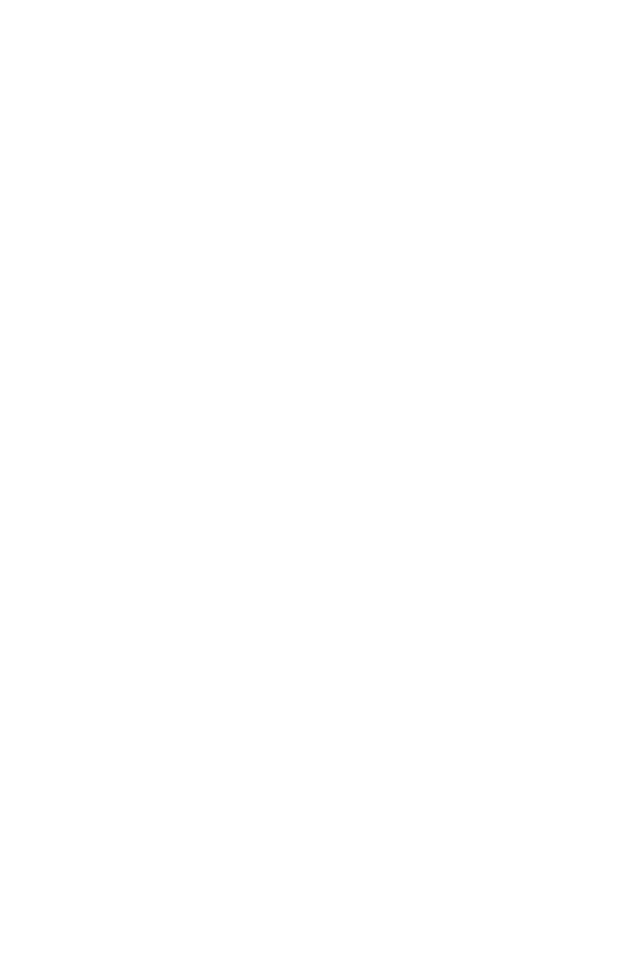
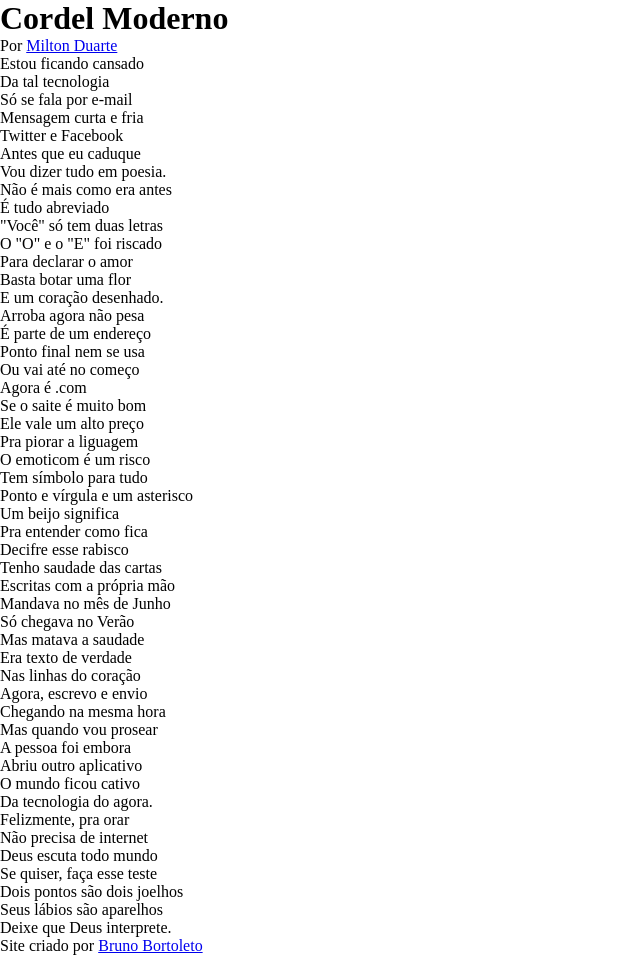
Before and after one commit to BrunoBortoleto06/projeto-cordel, a plain HTML site: page index.html in a window 1280 px wide. Shown: the whole page, without its empty margins (0-640 px from the left). Before the commit the page ends 800 px from the top, so only its background shows below. Drawn offline with Linux system fonts and the light colour scheme.

Commit message:
base do projeto

```diff
--- a/index.html
+++ b/index.html
@@ -3,13 +3,99 @@
 <head>
     <meta charset="UTF-8">
     <meta name="viewport" content="width=device-width, initial-scale=1.0">
+    <link rel="stylesheet" href="style.css">
     <title>projeto-cordel</title>
-
-    <link rel="stylesheet" href="style.css">
-
 </head>
 
 <body>
+    <header>
+        <h1>Cordel Moderno</h1>
+        <p> Por <a href="https://www.recantodasletras.com.br/poesias/3186743" target="_blank">Milton Duarte</a></p>
+    </header>
+
+    <section>
+        <p>
+            Estou ficando cansado<br>
+            Da tal tecnologia<br>
+            Só se fala por e-mail<br>
+            Mensagem curta e fria<br>
+            Twitter e Facebook<br>
+            Antes que eu caduque<br>
+            Vou dizer tudo em poesia.
+        </p>
+    </section>
+
+    <section>
+        <p>
+            Não é mais como era antes<br>
+            É tudo abreviado<br>
+            "Você" só tem duas letras<br>
+            O "O" e o "E" foi riscado<br>
+            Para declarar o amor<br>
+            Basta botar uma flor<br>
+            E um coração desenhado.
+        </p>
+    </section>
+
+    <section>
+        <p>
+            Arroba agora não pesa<br>
+            É parte de um endereço<br>
+            Ponto final nem se usa<br>
+            Ou vai até no começo<br>
+            Agora é .com<br>
+            Se o saite é muito bom<br>
+            Ele vale um alto preço
+        </p>
+
+        <p>
+            Pra piorar a liguagem<br>
+            O emoticom é um risco<br>
+            Tem símbolo para tudo<br>
+            Ponto e vírgula e um asterisco<br>
+            Um beijo significa<br>
+            Pra entender como fica<br>
+            Decifre esse rabisco
+        </p>
+    </section>
+
+    <section>
+        <p>
+            Tenho saudade das cartas<br>
+            Escritas com a própria mão<br>
+            Mandava no mês de Junho<br>
+            Só chegava no Verão<br>
+            Mas matava a saudade<br>
+            Era texto de verdade<br>
+            Nas linhas do coração
+        </p>
+    </section>
+
+    <section>
+        <p>
+            Agora, escrevo e envio<br>
+            Chegando na mesma hora<br>
+            Mas quando vou prosear<br>
+            A pessoa foi embora<br>
+            Abriu outro aplicativo<br>
+            O mundo ficou cativo<br>
+            Da tecnologia do agora.
+        </p>
+
+        <p>
+            Felizmente, pra orar<br>
+            Não precisa de internet<br>
+            Deus escuta todo mundo<br>
+            Se quiser, faça esse teste<br>
+            Dois pontos são dois joelhos<br>
+            Seus lábios são aparelhos<br>
+            Deixe que Deus interprete.
+        </p>
+    </section>
+
+    <footer>
+        <p>Site criado por <a href="https://github.com/BrunoBortoleto06" target="_blank">Bruno Bortoleto</a></p>
+    </footer>
 
 </body>
 </html>
--- a/style.css
+++ b/style.css
@@ -0,0 +1,16 @@
+@import url('https://fonts.googleapis.com/css2?family=Passion+One:wght@400;700;900&display=swap');
+@import url('https://fonts.googleapis.com/css2?family=Passion+One:wght@400;700;900&family=Sriracha&display=swap');
+
+:root{
+    --fonte-header: 'Passion One', sans-serif;
+    --fonte-p: 'Sriracha', sans-serif;
+}
+
+*{
+    margin: 0;
+    padding: 0;
+}
+
+html, body{
+    min-height: 100vh;
+}
```
